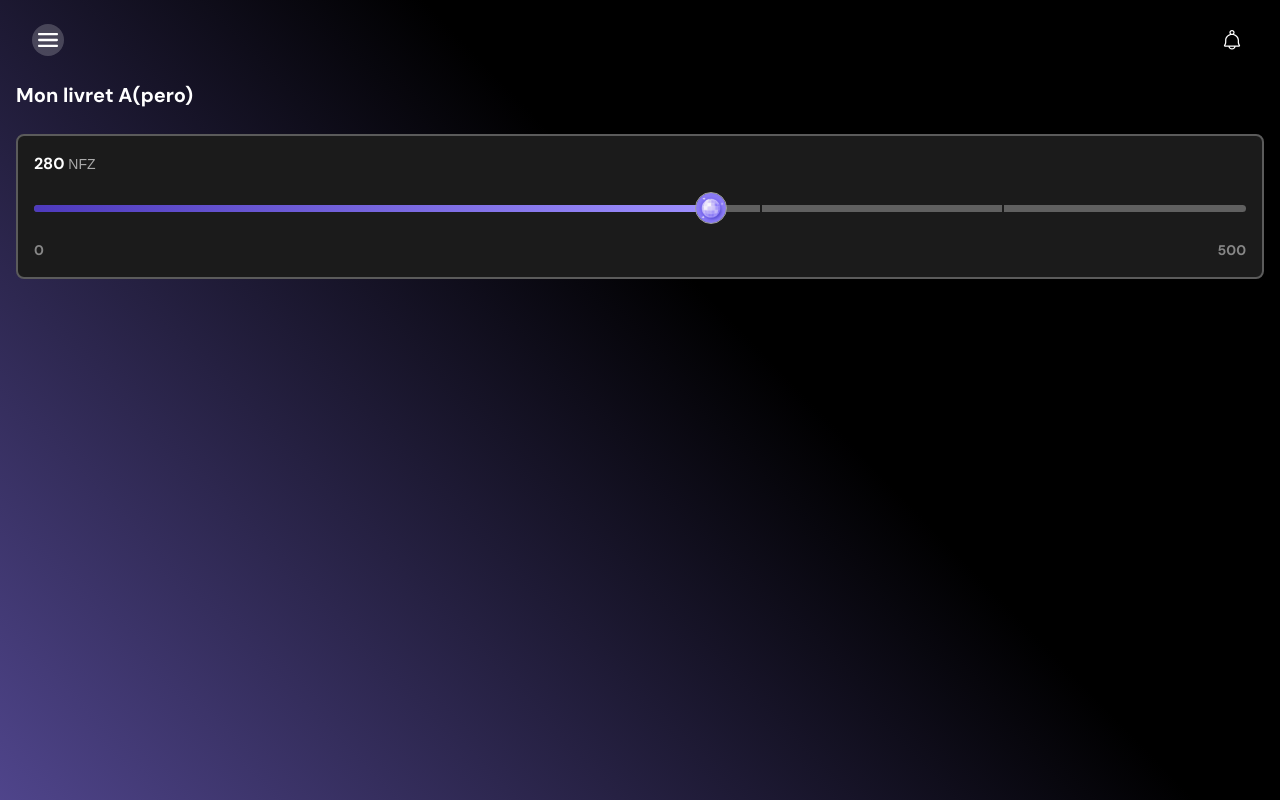
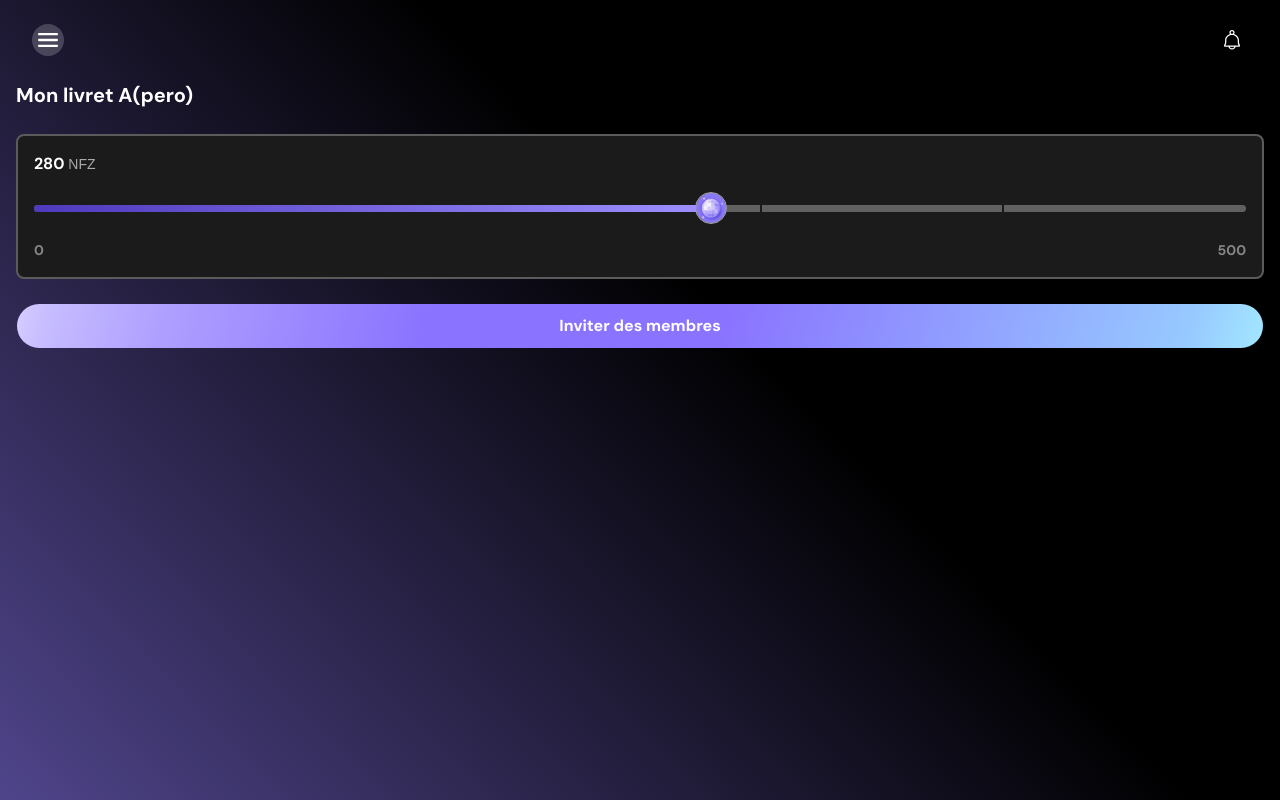
Before and after one commit to l0l0o/livret-apero-reservztion, a Next.js app: page / in a window 1280 px wide. Built offline with nearby package versions, Linux system fonts and the light colour scheme; a web font is replaced by a local one.

Commit message:
update button

```diff
--- a/app/page.tsx
+++ b/app/page.tsx
@@ -1,6 +1,7 @@
 import Image from "next/image";
 import Navbar from "@/features/navbar/Navbar";
 import NFZCounter from "@/features/NFZCounter/NFZCounter";
+import InviteButton from "@/features/InviteButton/InviteButton";
 
 export default function Home() {
   return (
@@ -15,8 +16,8 @@ export default function Home() {
       <div style={wrapperStyles}>
         <h1 style={titleStyles}>Mon livret A(pero)</h1>
         <NFZCounter NFZvalue={280} maxValue={500} />
+        <InviteButton />
         {/*
-      <InviteButton />
 
       <div>
         <h2 className="text-2xl font-bold underline">Découvrez vos offres</h2>
--- a/components/ui/button.tsx
+++ b/components/ui/button.tsx
@@ -8,7 +8,8 @@ const buttonVariants = cva(
   {
     variants: {
       variant: {
-        default: 'bg-primary text-primary-foreground hover:bg-primary/80',
+        default:
+          'bg-[linear-gradient(105deg,#FFF_-7.88%,#C6BCFF_2.84%,#AE9FFF_12.07%,#8A74FF_32.64%,#8A74FF_56.9%,#97C9FF_93.75%,#ACFFFF_105.05%,#FFF_113.66%)] text-[#1B1B1B] hover:opacity-90',
         outline:
           'border-border bg-background hover:bg-muted hover:text-foreground aria-expanded:bg-muted aria-expanded:text-foreground dark:border-input dark:bg-input/30 dark:hover:bg-input/50',
         secondary:
@@ -21,7 +22,7 @@ const buttonVariants = cva(
       },
       size: {
         default:
-          'h-8 gap-1.5 px-2.5 has-data-[icon=inline-end]:pr-2 has-data-[icon=inline-start]:pl-2',
+          'h-[46px] gap-2 rounded-[100px] px-4 py-2 text-base has-data-[icon=inline-end]:pr-4 has-data-[icon=inline-start]:pl-4',
         xs: "h-6 gap-1 rounded-[min(var(--radius-md),10px)] px-2 text-xs in-data-[slot=button-group]:rounded-sm has-data-[icon=inline-end]:pr-1.5 has-data-[icon=inline-start]:pl-1.5 [&_svg:not([class*='size-'])]:size-3",
         sm: "h-7 gap-1 rounded-[min(var(--radius-md),12px)] px-2.5 text-[0.8rem] in-data-[slot=button-group]:rounded-sm has-data-[icon=inline-end]:pr-1.5 has-data-[icon=inline-start]:pl-1.5 [&_svg:not([class*='size-'])]:size-3.5",
         lg: 'h-9 gap-1.5 px-2.5 has-data-[icon=inline-end]:pr-2 has-data-[icon=inline-start]:pl-2',
--- /dev/null
+++ b/features/InviteButton/InviteButton.tsx
@@ -0,0 +1,11 @@
+import { Button } from "@/components/ui/button";
+
+const InviteButton = () => {
+  return (
+    <Button className="bg-gradient-to-r from-[#4E3ABD] to-[#9E90FF] text-white font-bold py-2 px-4 rounded-full">
+      Inviter des membres
+    </Button>
+  );
+};
+
+export default InviteButton;
```
